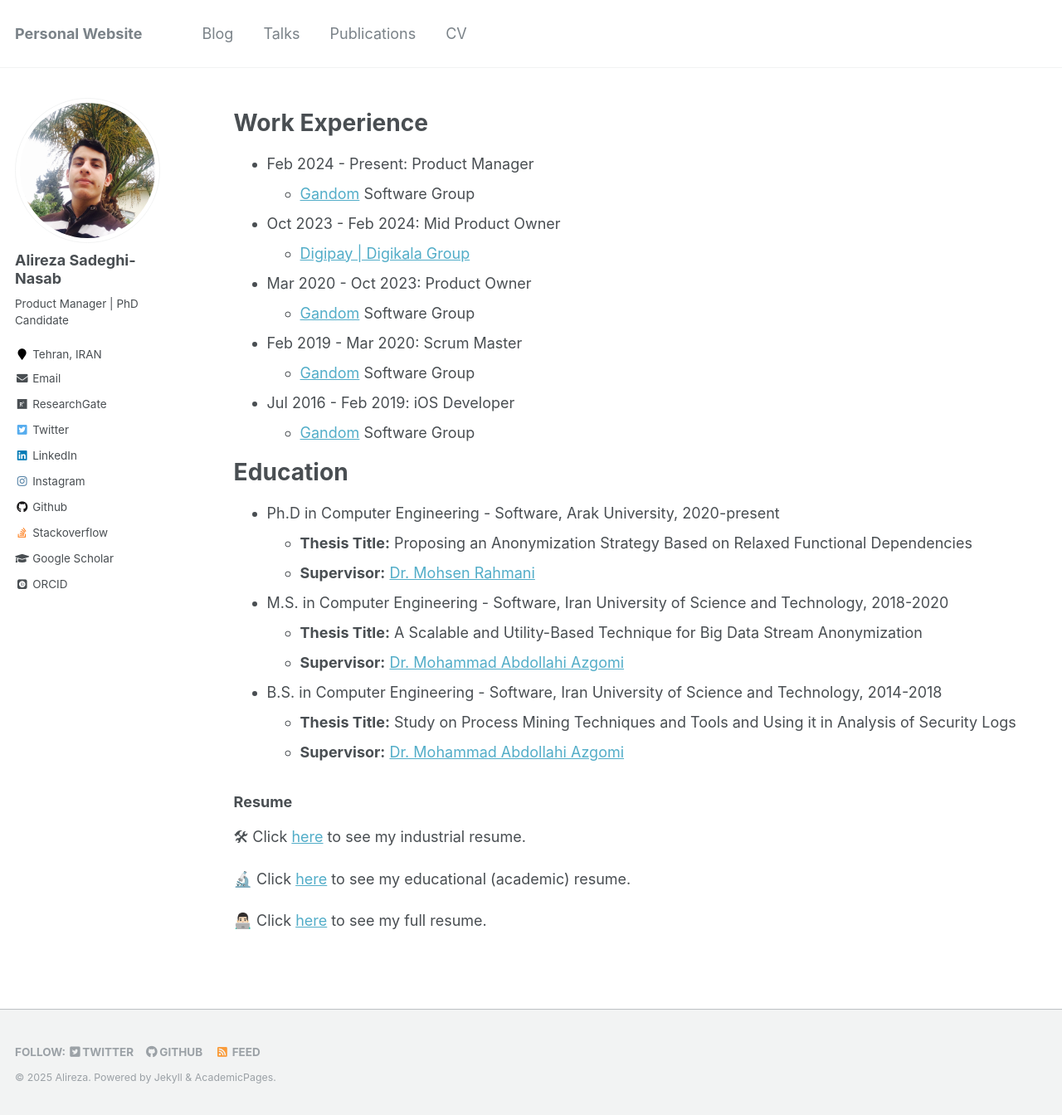
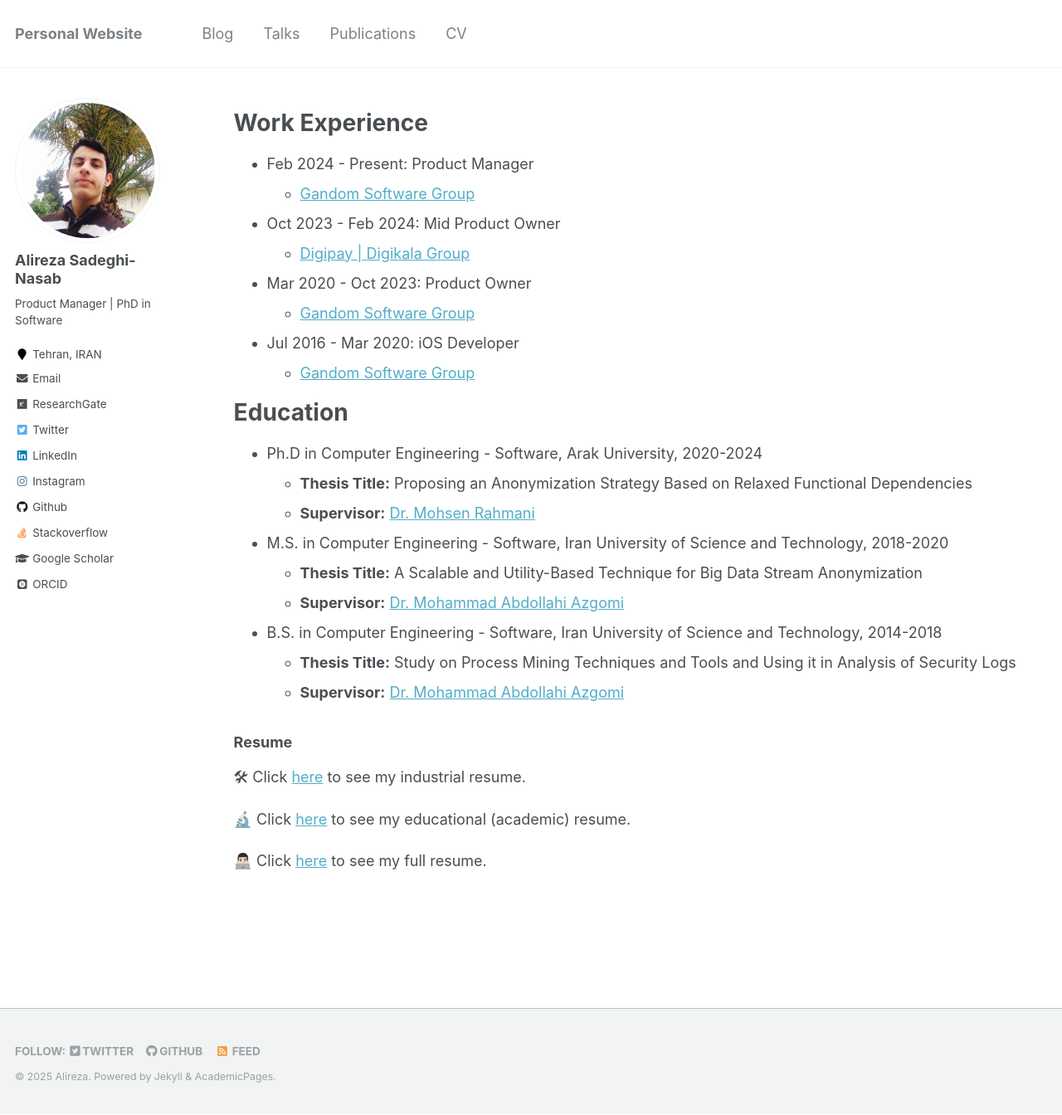
Before and after one commit to AlirezaSN/AlirezaSN.github.io, a Jekyll site: the page built from _pages/cv.md, in a window 1280 px wide and 1344 px high. Shown: the whole window at 83% size. Built offline with Jekyll 4.4.1, drawn with Linux system fonts in a browser that asks for light colours; some web fonts are replaced.

Commit message:
update resume

```diff
--- a/_config.yml
+++ b/_config.yml
@@ -10,7 +10,7 @@ locale                   : "en-US"
 title                    : "Personal Website"
 title_separator          : "-"
 name                     : &name "Alireza"
-description              : &description "Product Manager | PhD Candidate"
+description              : &description "Product Manager | PhD in Software"
 url                      : "//alirezasn.ir"
 baseurl                  : ""
 repository               : "alirezasn/alirezasn.github.io"
@@ -82,7 +82,7 @@ analytics:
 author:
   name             : "Alireza Sadeghi-Nasab"
   avatar           : "profile.JPEG"
-  bio              : "Product Manager | PhD Candidate"
+  bio              : "Product Manager | PhD in Software"
   location         : "Tehran, IRAN"
   employer         :
   pubmed           :
--- a/_data/authors.yml
+++ b/_data/authors.yml
@@ -4,7 +4,7 @@ Name Name:
   name        : "Alireza Sadeghi-Nasab"
   uri         : "https://alirezasn.ir"
   email       : "sadeghinasab.alireza@gmail.com"
-  bio         : "Product Manager | Software PhD Candidate"
+  bio         : "Product Manager | PhD in Software"
   avatar      : "bio-photo.jpg"
   twitter     : "SN_Alireza"
   google_plus : ""
--- a/_pages/cv.md
+++ b/_pages/cv.md
@@ -12,25 +12,22 @@ redirect_from:
 Work Experience
 ======
 * Feb 2024 - Present: Product Manager
-  * [Gandom](http://gandom.co) Software Group
+  * [Gandom Software Group](http://gandom.co)
 
 * Oct 2023 - Feb 2024: Mid Product Owner
   * [Digipay &#124; Digikala Group](https://www.mydigipay.com)
 
 * Mar 2020 - Oct 2023: Product Owner
-  * [Gandom](http://gandom.co) Software Group
+  * [Gandom Software Group](http://gandom.co)
 
-* Feb 2019 - Mar 2020: Scrum Master
-  * [Gandom](http://gandom.co) Software Group
-
-* Jul 2016 - Feb 2019: iOS Developer
-  * [Gandom](http://gandom.co) Software Group
+* Jul 2016 - Mar 2020: iOS Developer
+  * [Gandom Software Group](http://gandom.co)
 
 Education
 ======
-* Ph.D in Computer Engineering - Software, Arak University, 2020-present
+* Ph.D in Computer Engineering - Software, Arak University, 2020-2024
   * **Thesis Title:** Proposing an Anonymization Strategy Based on Relaxed Functional Dependencies
-  * **Supervisor:** [Dr. Mohsen Rahmani](https://mohsenrahmani.ir)
+  * **Supervisor:** [Dr. Mohsen Rahmani](https://comp.araku.ac.ir/pages/8/mohsen-rahmani)
 * M.S. in Computer Engineering - Software, Iran University of Science and Technology, 2018-2020
   * **Thesis Title:** A Scalable and Utility-Based Technique for Big Data Stream Anonymization
   * **Supervisor:** [Dr. Mohammad Abdollahi Azgomi](http://webpages.iust.ac.ir/azgomi/)
```
Also changed, not shown: _pages/about.md (+2 -4 lines), 3 other files.
